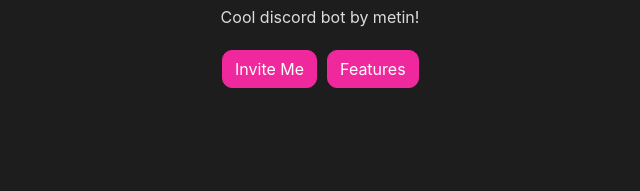
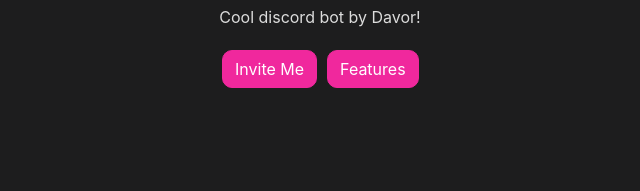
Before and after one commit to Dak111/bot-360, a plain HTML site: page index.html in a window 1280 px wide. Shown: the part 345-536 px from the top of the page, 320-960 px from the left. Drawn offline with nearby package versions, Linux system fonts and the light colour scheme; files whose address does not match are found by name.

Commit message:
Update index.html

```diff
--- a/index.html
+++ b/index.html
@@ -32,7 +32,7 @@
     </div>
     <header class="d-xl-flex flex-column justify-content-xl-center align-items-xl-center" style="height: 418px;text-align: center;margin: 55px;"><img class="rounded" src="https://cdn.discordapp.com/attachments/623942394840219698/1043937621832896522/BALKAN_360.png" width="150" height="150" style="margin-top: 30px;">
         <h1 class="d-xl-flex justify-content-xl-start" style="color: var(--text-color);">BALKAN 360°</h1>
-        <p style="color: var(--secondary-text-color);">Cool discord bot by metin!</p>
+        <p style="color: var(--secondary-text-color);">Cool discord bot by Davor!</p>
         <div class="tada animated"><div role="group" class="btn-group">    <a href="https://discord.gg/n5wWhw4a--" class="btn btn-primary shadow-none" type="button" style="margin: 5px;background-color: var(--main-color);border-color: var(--main-color);border-radius: 10px;">Invite Me</a>
 
 	<a class="btn btn-primary smoothScroll shadow-none" role="button" style="margin: 5px;background-color: var(--main-color);border-color: var(--main-color);border-radius: 10px;"
```
